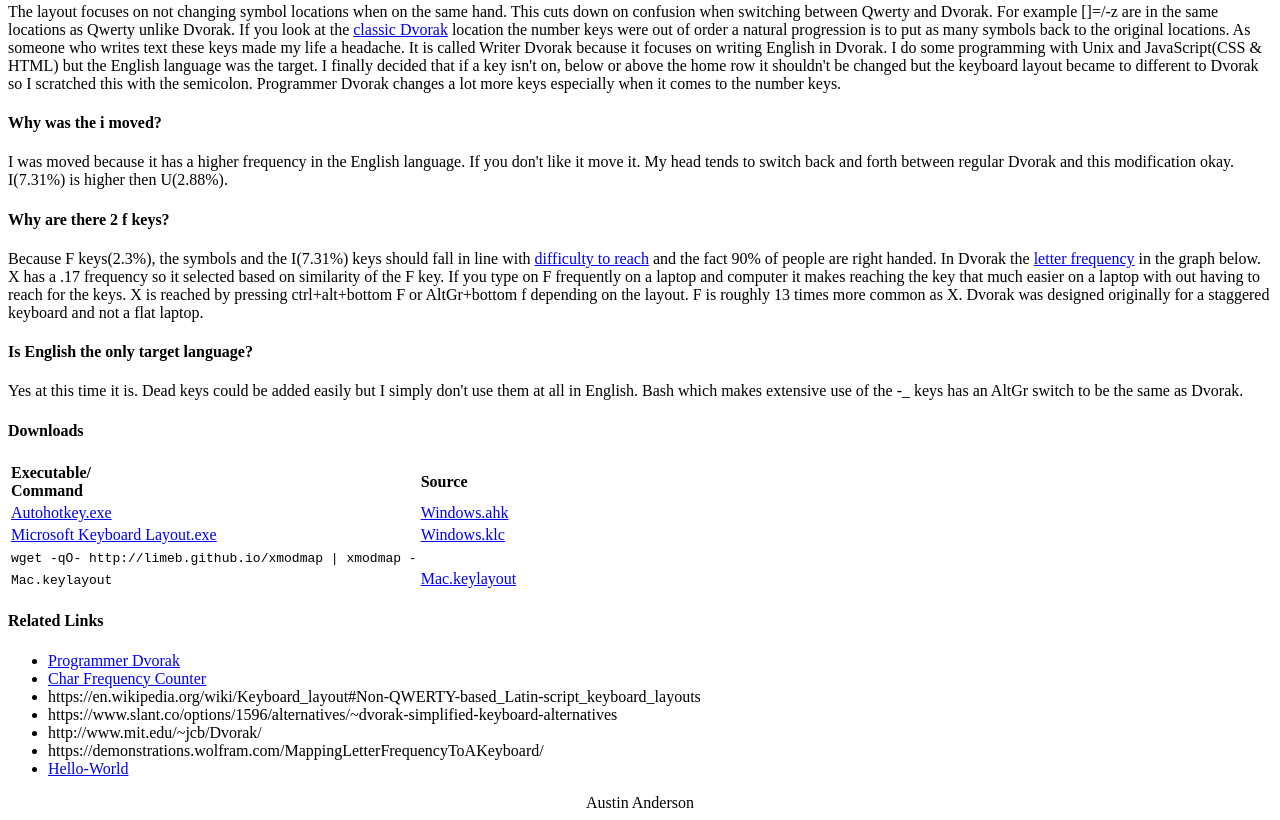
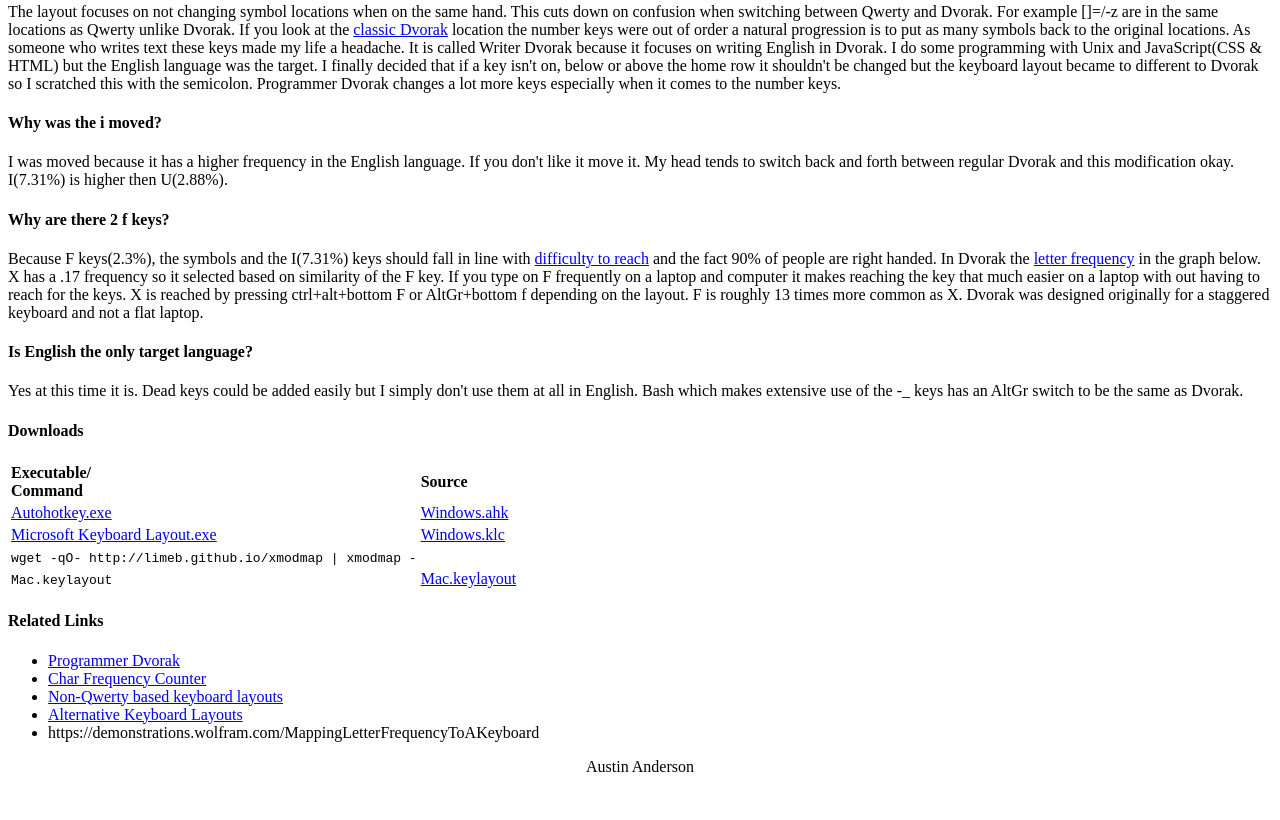
Before and after one commit to writerdvorak/writerdvorak.github.io, a plain HTML site: page index.html in a window 1280 px wide. Shown: the part 713-1533 px from the top of the page. After the commit the page ends 1497 px from the top, so only its background shows below. Drawn offline with Linux system fonts and the light colour scheme.

Commit message:
Honorable Mentions

```diff
--- a/index.html
+++ b/index.html
@@ -78,10 +78,12 @@ function SwapImages(){
 <ul>
  <li><a href="https://www.kaufmann.no/roland/dvorak/">Programmer Dvorak</a></li>
  <li><a href="http://xahlee.info/kbd/char_frequency_counter.html">Char Frequency Counter</a></li>
- <li>https://en.wikipedia.org/wiki/Keyboard_layout#Non-QWERTY-based_Latin-script_keyboard_layouts</li>
- <li>https://www.slant.co/options/1596/alternatives/~dvorak-simplified-keyboard-alternatives</li>
- <li>http://www.mit.edu/~jcb/Dvorak/</li>
- <li>https://demonstrations.wolfram.com/MappingLetterFrequencyToAKeyboard/</li>
- <li><a download="Hello-World.txt" href="data:application/octet-stream,HELLO-WORLDDDDDDDD">Hello-World</a></li>
+ <li><a href="https://en.wikipedia.org/wiki/Keyboard_layout#Non-QWERTY-based_Latin-script_keyboard_layouts">Non-Qwerty based keyboard layouts</a></li>
+ <li><a href="https://www.slant.co/options/1596/alternatives/~dvorak-simplified-keyboard-alternatives">Alternative Keyboard Layouts</a></li>
+ <li>https://demonstrations.wolfram.com/MappingLetterFrequencyToAKeyboard</li>
 </ul>
+<!-- Honorable Mentions
+  - https://demonstrations.wolfram.com/MappingLetterFrequencyToAKeyboard
+  - <a download="Hello-World.txt" href="data:application/octet-stream,HELLO-WORLDDDDDDDD">Hello-World</a>
+-->
 <center>Austin Anderson</center>
```
